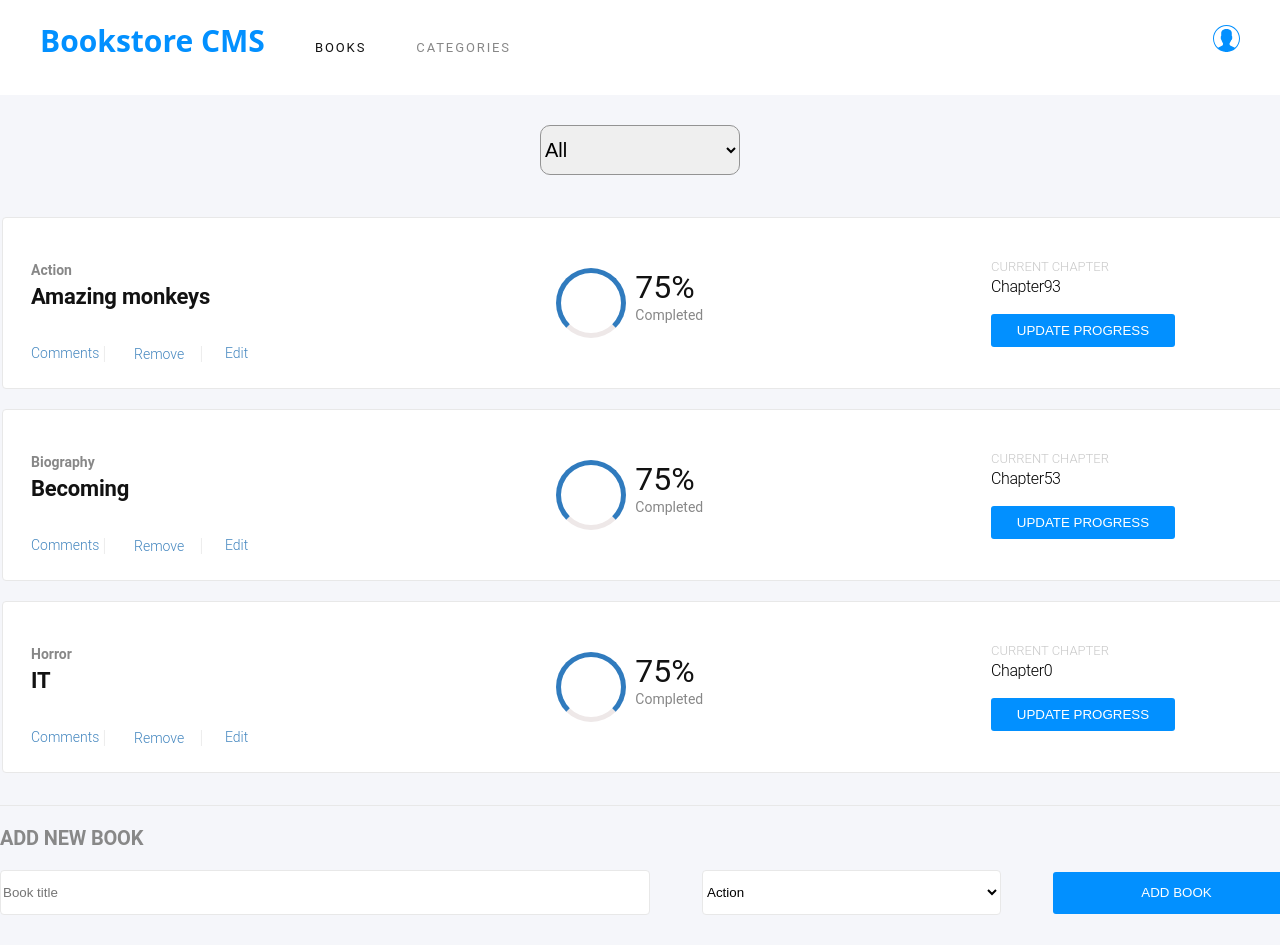
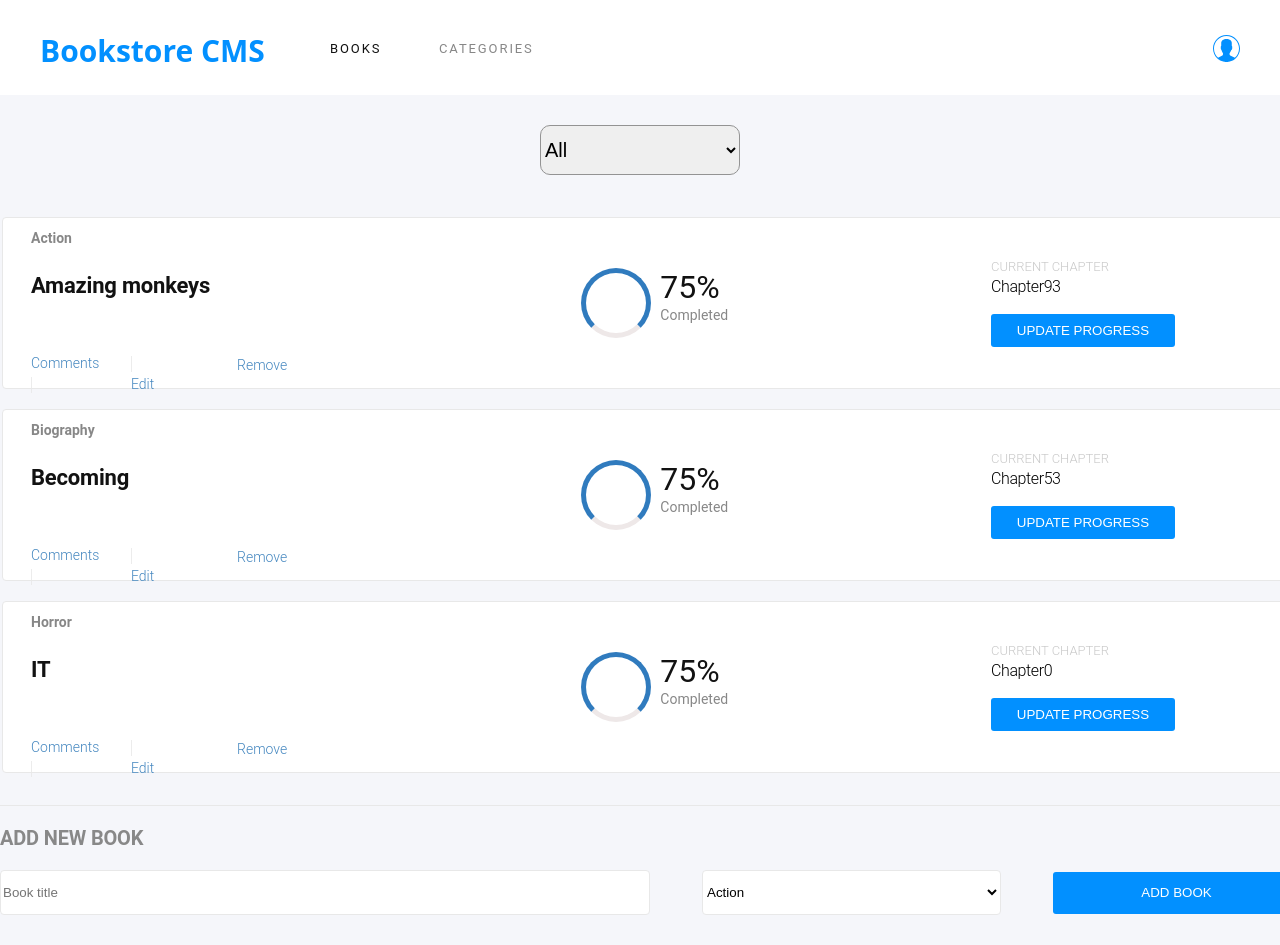
Before and after one commit to rida-elbahtouri/Bookstore, a React (Create React App) app: page / in a window 1280 px wide. Shown: the top 945 px of the page. Built offline with nearby package versions, Linux system fonts and the light colour scheme.

Commit message:
fix spacing issue in nav

```diff
--- a/src/components/Nav.js
+++ b/src/components/Nav.js
@@ -5,14 +5,10 @@ const NavBar = () => (
   <nav className="">
     <div className="panel-bg">
       <ul>
-        <li>
-          <span className="azure Bookstore-CMS">Bookstore CMS</span>
-        </li>
-        <li>
-          <span className="BOOKS ">BOOKS</span>
-        </li>
-        <li>
-          <span className=" CATEGORIES">CATEGORIES</span>
+        <li className="azure Bookstore-CMS">Bookstore CMS</li>
+        <li className="BOOKS ">BOOKS</li>
+        <li className=" CATEGORIES">
+          CATEGORIES
         </li>
         <li>
           <img alt="icon" src={icon} className="azure Mask" />
--- a/src/index.css
+++ b/src/index.css
@@ -20,7 +20,7 @@ body {
   height: 27px;
   position: absolute;
   right: 40px;
-  top: 25px;
+  top: 35px;
 }
 
 nav {
@@ -30,13 +30,19 @@ nav {
   width: 100%;
   background-color: #fff;
 }
-ul {
-  margin-top: 20px;
+nav ul {
+  display: flex;
+  flex-direction: row;
+  align-items: center;
+  align-content: center;
+  margin-top: 30px;
 }
 
 li {
   list-style: none;
-  display: inline;
+
+  /* align-content: center;
+  align-items: center; */
 }
 
 a {
@@ -182,13 +188,13 @@ table {
 .book-info {
   margin-left: 27px;
   display: grid;
-  grid-template-columns: 250px;
+  grid-template-columns: 300px;
   grid-template-rows: repeat(3, 1fr);
 }
 
 .options {
   display: grid;
-  grid-template-columns: 3fr 1fr 3fr 1fr 2fr;
+  grid-template-columns: 1fr 1fr 1fr ;
   grid-template-rows: 1fr;
   padding-top: 20px;
 }
```
